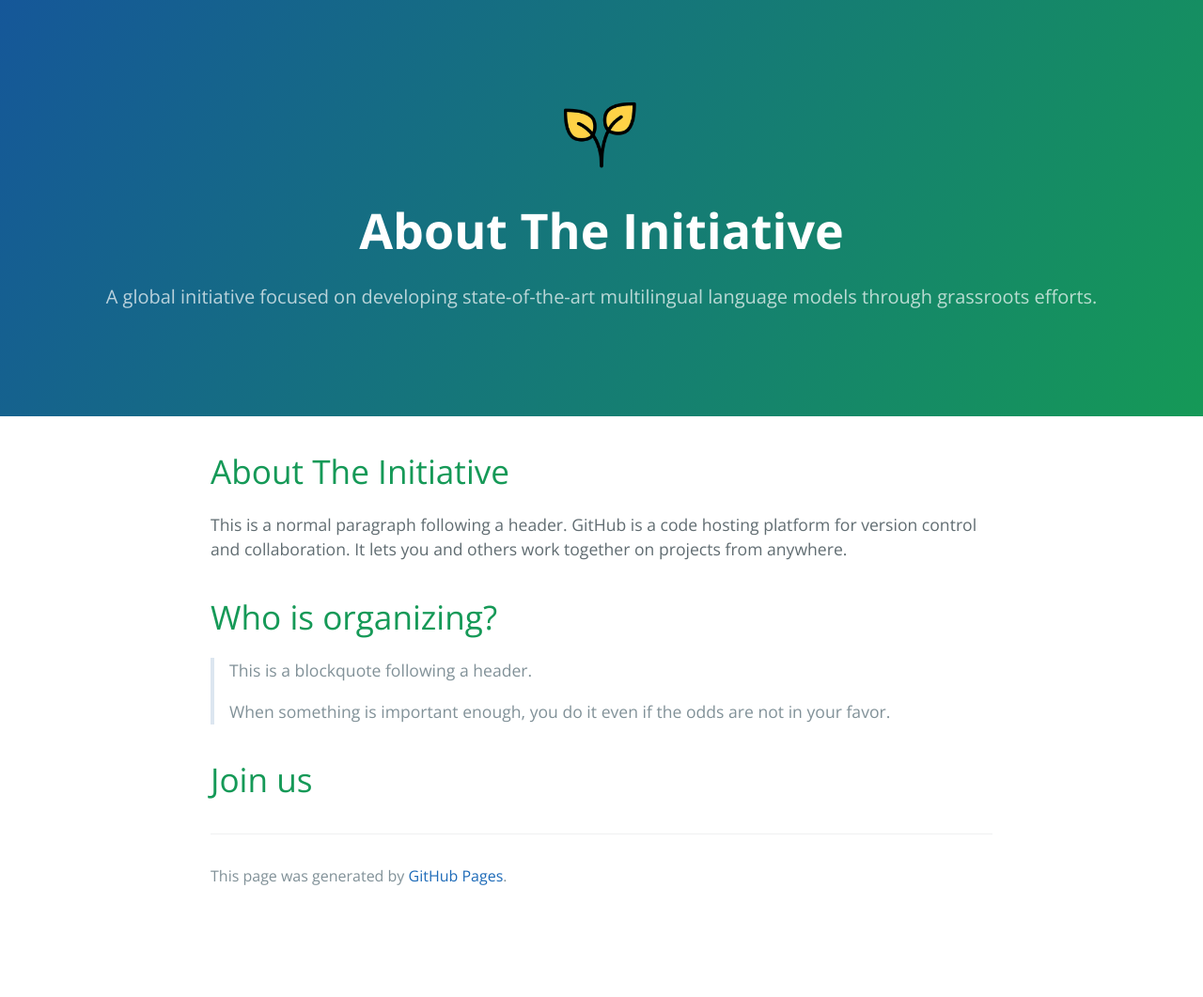
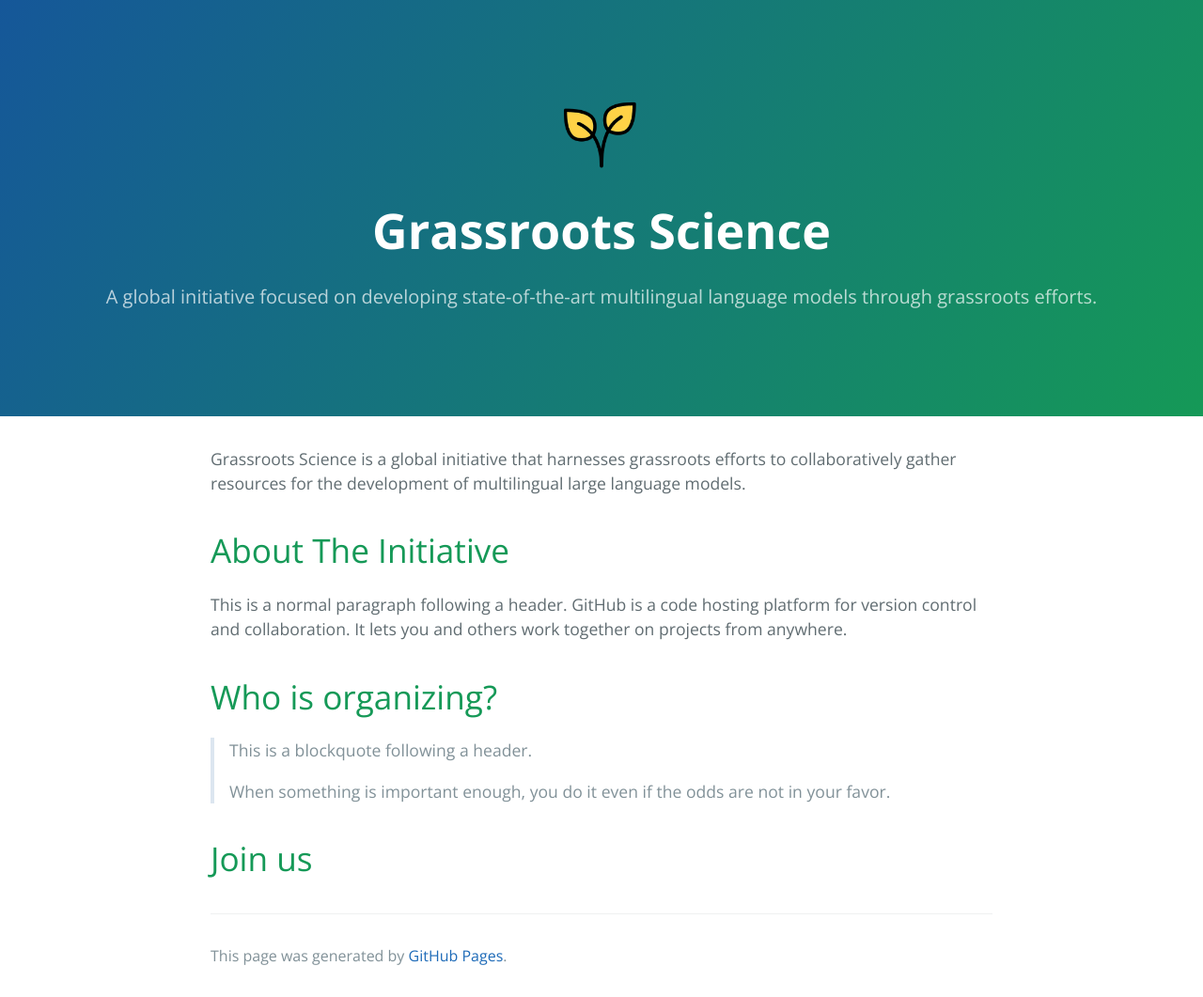
Before and after one commit to grassroots-science/grassroots-science.github.io, a Jekyll site: the page built from index.md, in a window 1280 px wide. Shown: the whole page at 94% size. Built offline with Jekyll 4.4.1, drawn with Linux system fonts in a browser that asks for light colours; our own code applies the rules of GitHub Pages for plain Markdown files; before the commit the page ends 976 px from its top, so only the background shows below that.

Commit message:
Update index.md

```diff
--- a/index.md
+++ b/index.md
@@ -1,6 +1,8 @@
 ---
 layout: default
 ---
+
+Grassroots Science is a global initiative that harnesses grassroots efforts to collaboratively gather resources for the development of multilingual large language models.
 
 # About The Initiative
 
```
